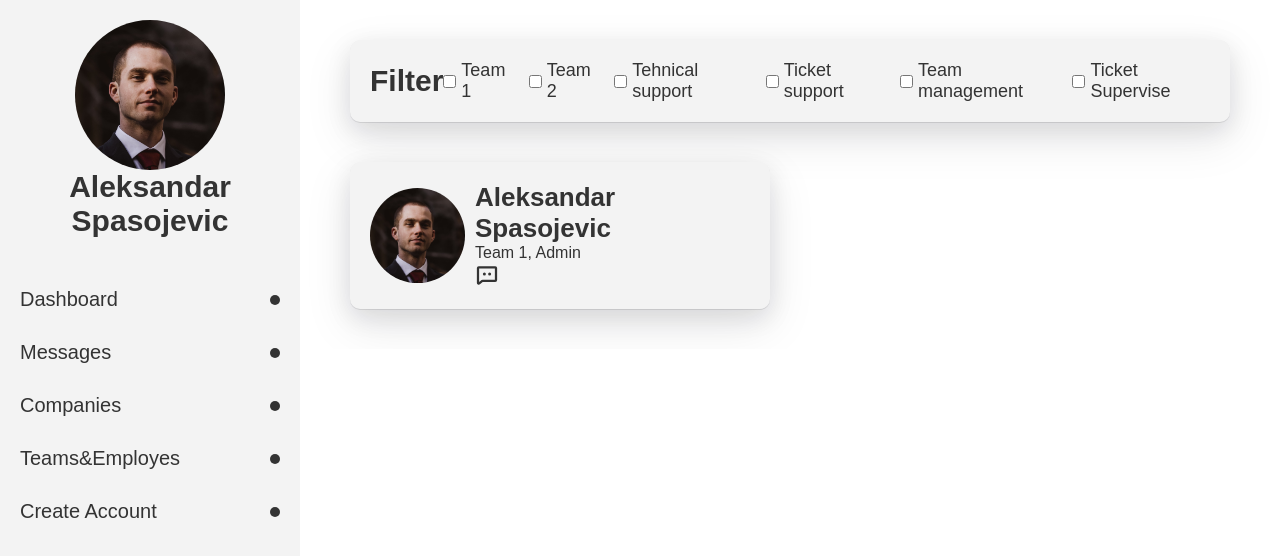
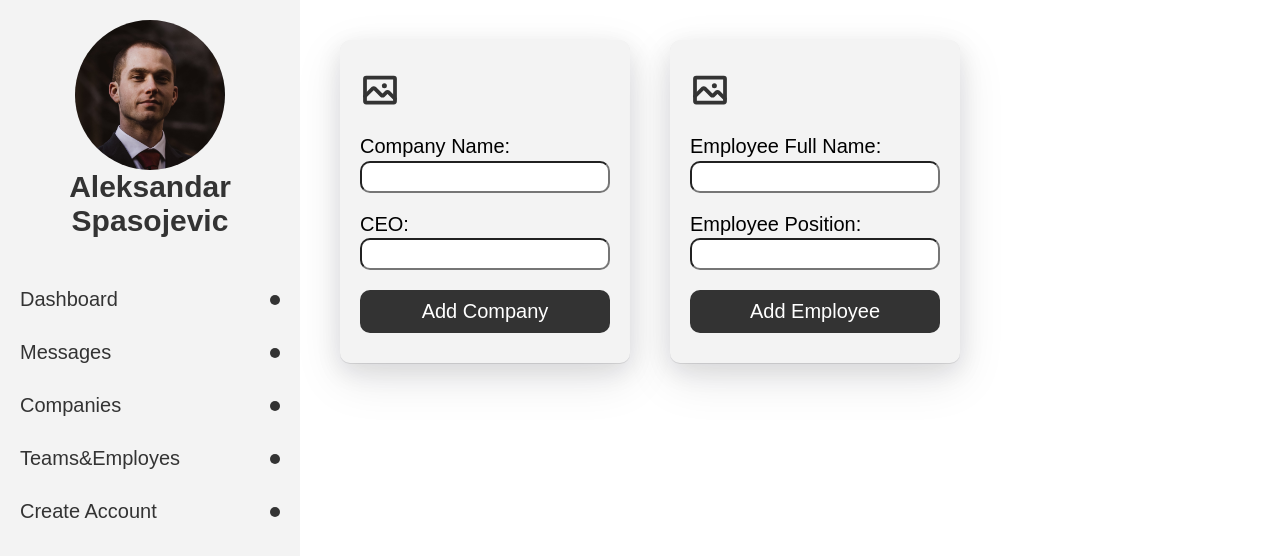
Before and after one commit to DevAleksandarS/bira, a React (Vite) app: page / in a window 1280 px wide. Shown: the top 556 px of the page. Built offline with nearby package versions, Linux system fonts and the light colour scheme.

Commit message:
Admin CreateAccount

```diff
--- a/src/App.jsx
+++ b/src/App.jsx
@@ -1,12 +1,12 @@
 import React from "react";
+import CreateAccount from "./elements/admin/CreateAccount";
 import SideNav from "./elements/admin/SideNav";
-import TeamsEmployes from "./elements/admin/TeamsEmployes";
 
 export default function App() {
   return (
     <>
       <SideNav />
-      <TeamsEmployes />
+      <CreateAccount />
     </>
   );
 }
--- /dev/null
+++ b/src/elements/admin/CreateAccount.jsx
@@ -0,0 +1,55 @@
+import { Image } from "phosphor-react";
+import React from "react";
+import "../../style/admin-create-account/admin-create-account.css";
+
+export default function CreateAccount() {
+  return (
+    <div className="admin-create-account">
+      <form className="add">
+        <input
+          type="file"
+          accept="image/*"
+          name="image"
+          id="file"
+          style={{ display: "none" }}
+        />
+        <label
+          className="add-image"
+          htmlFor="file"
+          style={{ cursor: "pointer" }}
+        >
+          <Image size={40} color="#333" weight="bold" />
+        </label>
+        <label htmlFor="cname">Company Name:</label>
+        <input type="text" id="cname" name="cname" />
+        <label htmlFor="ceo">CEO:</label>
+        <input type="text" id="ceo" name="ceo" />
+
+        <input className="button" type="submit" value="Add Company" />
+      </form>
+
+      <form className="add">
+        <input
+          type="file"
+          accept="image/*"
+          name="image"
+          id="file"
+          style={{ display: "none" }}
+        />
+        <label
+          className="add-image"
+          htmlFor="file"
+          style={{ cursor: "pointer" }}
+        >
+          <Image size={40} color="#333" weight="bold" />
+        </label>
+        <label htmlFor="ename">Employee Full Name:</label>
+        <input type="text" id="ename" name="ename" />
+        <label htmlFor="eposition">Employee Position:</label>
+        <input type="text" id="eposition" name="eposition" />
+
+        <input className="button" type="submit" value="Add Employee" />
+      </form>
+    </div>
+  );
+}
--- /dev/null
+++ b/src/style/admin-create-account/admin-create-account.css
@@ -0,0 +1,46 @@
+.admin-create-account {
+  margin-left: 300px;
+  width: calc(100vw - 300px);
+  height: 100vh;
+  padding: 40px;
+  display: flex;
+  align-items: flex-start;
+  flex: 1;
+  gap: 40px;
+}
+.admin-create-account .add {
+  width: 290px;
+  padding: 30px 20px;
+  display: flex;
+  flex-direction: column;
+  font-size: 20px;
+  background: #f3f3f3;
+  border-radius: 10px;
+  box-shadow: rgba(17, 17, 26, 0.1) 0px 1px 0px, rgba(17, 17, 26, 0.1) 0px 8px 24px, rgba(17, 17, 26, 0.1) 0px 16px 48px;
+}
+.admin-create-account .add label {
+  margin-top: 20px;
+}
+.admin-create-account .add input {
+  width: 250px;
+  font-size: inherit;
+  padding: 2.5px 7.5px;
+  margin-top: 2.5px;
+  border-radius: 10px;
+}
+.admin-create-account .add .add-image {
+  margin-top: 0;
+}
+.admin-create-account .add .button {
+  font-size: inherit;
+  margin-top: 20px;
+  padding: 10px 20px;
+  color: #fff;
+  background: #333;
+  border: 0;
+  cursor: pointer;
+  border-radius: 10px;
+}
+.admin-create-account .add .button:hover {
+  background: #111;
+}/*# sourceMappingURL=admin-create-account.css.map */
--- /dev/null
+++ b/src/style/admin-create-account/admin-create-account.sass
@@ -0,0 +1,45 @@
+.admin-create-account
+  margin-left: 300px
+  width: calc( 100vw - 300px )
+  height: 100vh
+  padding: 40px
+  display: flex
+  align-items: flex-start
+  flex: 1
+  gap: 40px
+
+  .add
+    width: calc( 250px + 40px )
+    padding: 30px 20px
+    display: flex
+    flex-direction: column
+    font-size: 20px
+    background: #f3f3f3
+    border-radius: 10px
+    box-shadow: rgba(17, 17, 26, 0.1) 0px 1px 0px, rgba(17, 17, 26, 0.1) 0px 8px 24px, rgba(17, 17, 26, 0.1) 0px 16px 48px
+
+    label
+      margin-top: 20px
+
+    input
+      width: 250px
+      font-size: inherit
+      padding: 2.5px 7.5px
+      margin-top: 2.5px
+      border-radius: 10px
+
+    .add-image
+      margin-top: 0
+
+    .button
+      font-size: inherit
+      margin-top: 20px
+      padding: 10px 20px
+      color: #fff
+      background: #333
+      border: 0
+      cursor: pointer
+      border-radius: 10px
+
+      &:hover
+        background: #111
```
Also changed, not shown: 1 other file (tests, documents, lock files or other folders).
